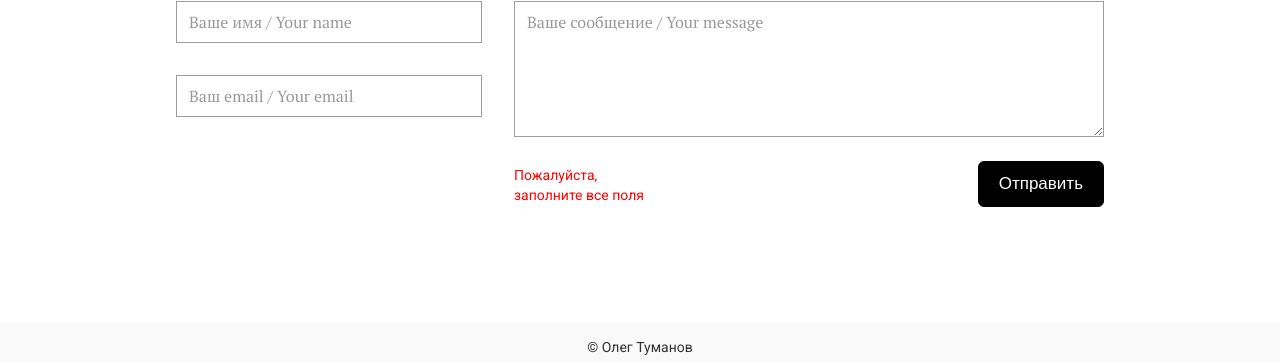
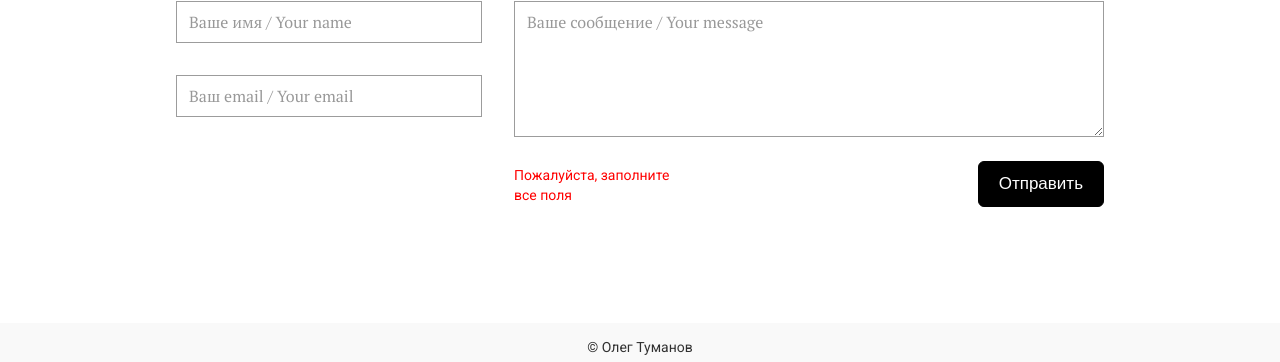
Before and after one commit to thybzi/otbook, a Jekyll site: the page built from author_en.md, in a window 1280 px wide. Shown: the part 1199-1561 px from the top of the page. Built offline with Jekyll 4.4.1, drawn with Linux system fonts in a browser that asks for light colours.

Commit message:
Make form message area wider

```diff
--- a/_src/styles/main/form.scss
+++ b/_src/styles/main/form.scss
@@ -65,7 +65,7 @@
             position: absolute;
             left: 0;
             bottom: 2px;
-            width: 140px;
+            width: 165px;
             height: $line-count * $line-height;
             font-size: $font-size;
             line-height: $line-height;
--- a/assets/styles/main.css
+++ b/assets/styles/main.css
@@ -290,7 +290,7 @@ body {
       position: absolute;
       left: 0;
       bottom: 2px;
-      width: 140px;
+      width: 165px;
       height: 40px;
       font-size: 14px;
       line-height: 20px;
```
